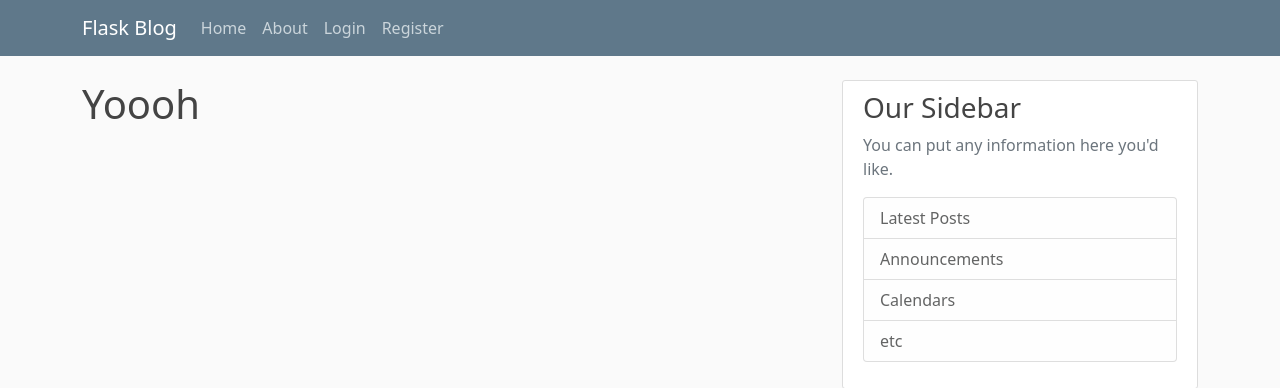
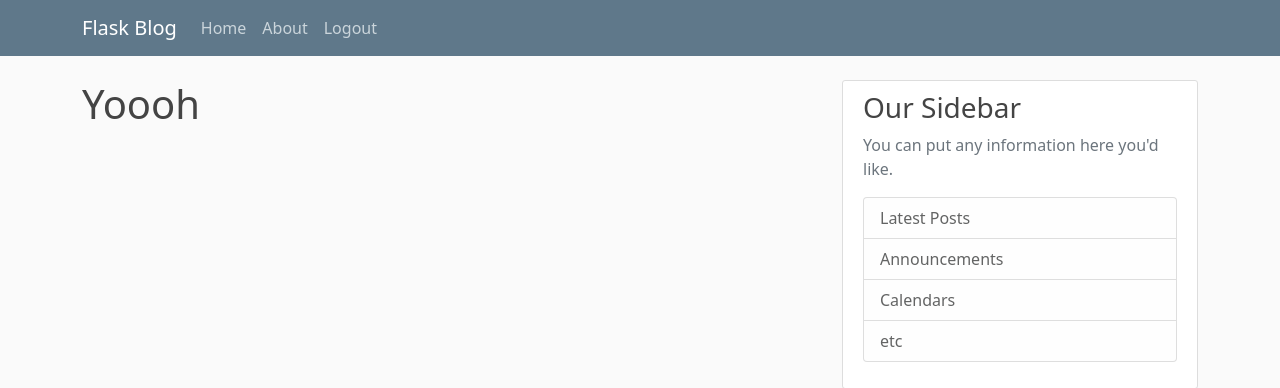
Before and after one commit to ernestmucheru/BlogIP, a Flask app: page /about in a window 1280 px wide. Shown: the top 388 px of the page. Run offline with Flask 2, Linux system fonts and the light colour scheme; the visitor is signed in with stand-in values (Sample User, id 1); parts of the project's set-up code (start-up, migrations or seed data) failed here and were passed over.

Commit message:
added login, logout navbar ui

```diff
--- a/app/templates/navbar.html
+++ b/app/templates/navbar.html
@@ -12,8 +12,12 @@
           </div>
           <!-- Navbar Right Side -->
           <div class="navbar-nav">
-            <a class="nav-item nav-link" href="{{url_for('auth.login')}}">Login</a>
-            <a class="nav-item nav-link" href="{{url_for('auth.register')}}">Register</a>
+            {% if current_user.is_authenticated %}
+            <a href="{{ url_for('auth.logout')}}" class="nav-item nav-link">Logout</a>
+            {% else %}
+              <a href="{{ url_for('auth.login')}}" class="nav-item nav-link">Login</a>
+              <a href="{{ url_for('auth.register')}}" class="nav-item nav-link">Register</a>
+            {% endif %}
           </div>
         </div>
       </div>
```
